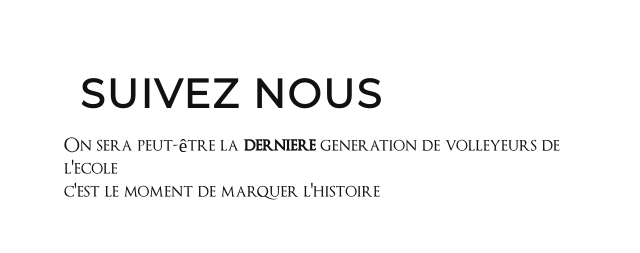
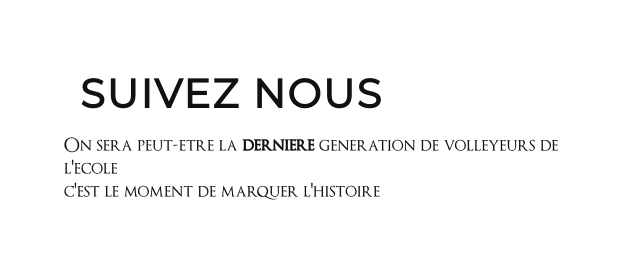
Before and after one commit to cactusDevelop/sclv, a plain HTML site: page index.html in a window 1280 px wide. Shown: the part 960-1213 px from the top of the page, 64-704 px from the left. Drawn offline with Linux system fonts and the light colour scheme.

Commit message:
SnapshotX

```diff
--- a/index.html
+++ b/index.html
@@ -125,7 +125,7 @@ git pull origin main; git add .; git commit -m "SnapshotX"; git push -u origin m
     <section class="blog">
         <div class="blog-txt">
             <h2>Suivez nous</h2>
-            <p>On sera peut-être la <span>derniere</span> generation de volleyeurs de l'ecole<br>c'est le moment de marquer l'histoire
+            <p>On sera peut-etre la <span>derniere</span> generation de volleyeurs de l'ecole<br>c'est le moment de marquer l'histoire
             </p>
         </div>
 
```
